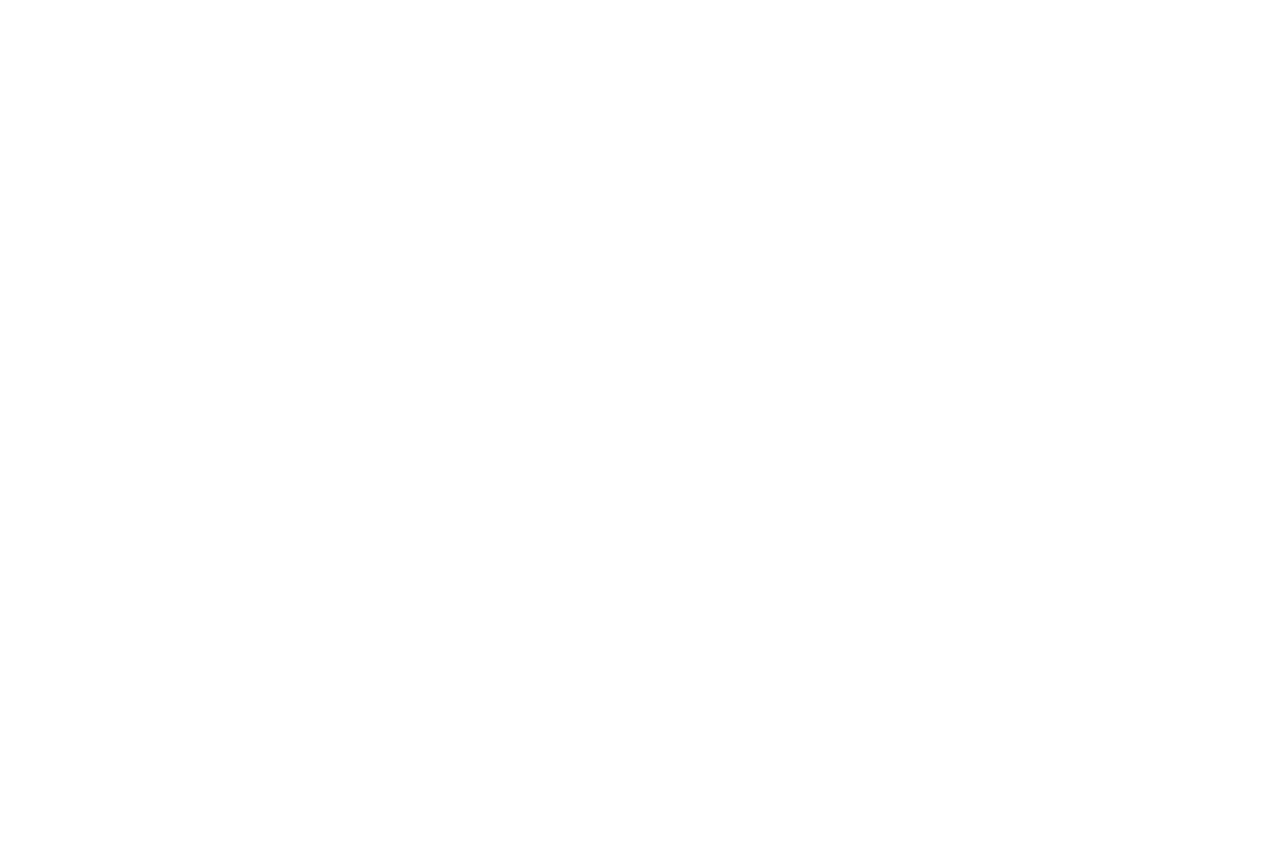
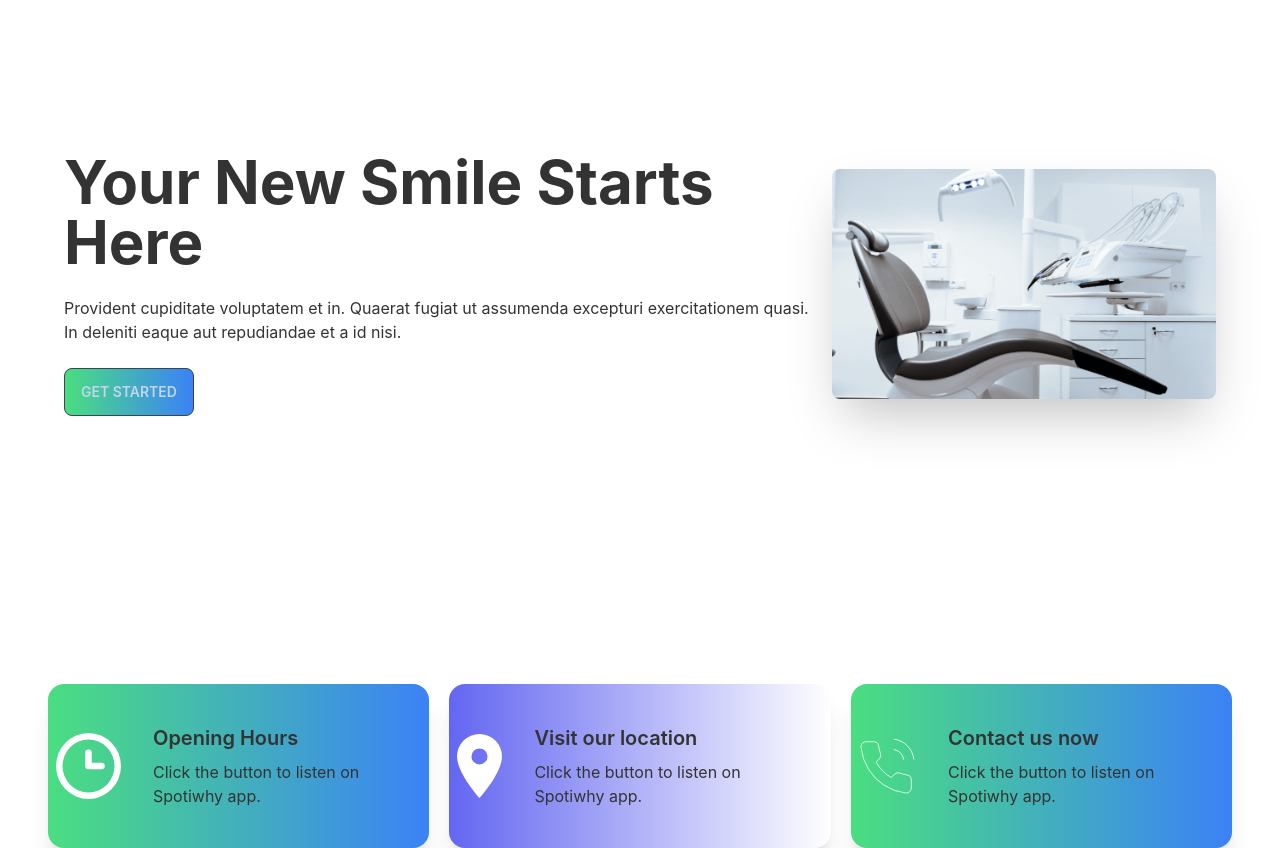
Before and after one commit to zohirul22/doctor-potal-client1, a React (Create React App) app: page / in a window 1280 px wide. Shown: the part 180-1028 px from the top of the page. Before the commit the page ends 800 px from the top, so only its background shows below. Built offline with nearby package versions, Linux system fonts and the light colour scheme.

Commit message:
Infocard page

```diff
--- a/src/App.js
+++ b/src/App.js
@@ -1,14 +1,16 @@
 import { Route, Routes } from 'react-router-dom';
 import './App.css';
 import About from './pages/About/About';
-import Home from './pages/Home/Home';
+import Home from './pages/Home/Home/Home';
+
 import Navber from './pages/Navber/Navber';
+
 
 
 function App() {
   return (
     <div >
-  <Navber></Navber>
+ <Navber></Navber>
   <Routes>
         <Route path="/" element={<Home />} />
         <Route path="about" element={<About />} />
--- /dev/null
+++ b/src/pages/Home/Bannar/Bannar.js
@@ -0,0 +1,19 @@
+import React from 'react';
+import chair from '../../../assets/images/chair.png'
+
+const Bannar = () => {
+    return (
+        <div class="hero min-h-screen px-12">
+            <div class="hero-content flex-col lg:flex-row-reverse">
+                <img src={chair} class="max-w-sm rounded-lg shadow-2xl" />
+                <div >
+                    <h1 class="text-6xl font-bold">Your New Smile Starts Here</h1>
+                    <p class="py-6">Provident cupiditate voluptatem et in. Quaerat fugiat ut assumenda excepturi exercitationem quasi. In deleniti eaque aut repudiandae et a id nisi.</p>
+                    <button type='button' class=" btn bg-gradient-to-r from-green-400 to-blue-500 hover:from-pink-500 hover:to-yellow-500">Get Started</button>
+                </div>
+            </div>
+        </div>
+    );
+};
+
+export default Bannar;
--- a/src/pages/Home/Home.js
+++ /dev/null
@@ -1,11 +0,0 @@
-import React from 'react';
-
-const Home = () => {
-    return (
-        <div>
-           <h1>Lorem ipsum dolor sit amet.</h1>
-        </div>
-    );
-};
-
-export default Home;
--- /dev/null
+++ b/src/pages/Home/Home/Home.js
@@ -0,0 +1,14 @@
+import React from 'react';
+import Bannar from '../Bannar/Bannar';
+import Info from '../Info/Info';
+
+const Home = () => {
+    return (
+        <div>
+            <Bannar></Bannar>
+            <Info></Info>
+        </div>
+    );
+};
+
+export default Home;
--- /dev/null
+++ b/src/pages/Home/Info/Info.js
@@ -0,0 +1,17 @@
+import React from 'react';
+import Infocard from '../Infocard/Infocard';
+import clock from '../../../assets/icons/clock.svg';
+import marker from '../../../assets/icons/marker.svg';
+import phone from '../../../assets/icons/phone.svg';
+
+const Info = () => {
+    return (
+        <div className='grid grid-cols-1 lg:grid-cols-3  gap-5 px-12'>
+            <Infocard  img={clock} title="Opening Hours" bgColor="bg-gradient-to-r from-green-400 to-blue-500"></Infocard>
+            <Infocard img={marker} title="Visit our location" bgColor="bg-gradient-to-r from-indigo-500"></Infocard>
+            <Infocard img={phone} title="Contact us now" bgColor="bg-gradient-to-r from-green-400 to-blue-500"></Infocard>
+        </div>
+    );
+};
+
+export default Info;
--- /dev/null
+++ b/src/pages/Home/Infocard/Infocard.js
@@ -0,0 +1,18 @@
+import React from 'react';
+
+const Infocard = ({ img ,title ,bgColor }) => {
+    return (
+        <div class={`card lg:card-side bg-base-100 shadow-xl  p-2 ${bgColor}`}>
+
+            <figure><img src={img} alt="Album" /></figure>
+
+            <div class="card-body">
+                <h2 class="card-title">{title}</h2>
+                <p>Click the button to listen on Spotiwhy app.</p>
+
+            </div>
+        </div>
+    );
+};
+
+export default Infocard;
--- a/src/pages/Navber/Navber.js
+++ b/src/pages/Navber/Navber.js
@@ -1,6 +1,17 @@
 import React from 'react';
+import { Link } from 'react-router-dom';
 
 const Navber = () => {
+    const navberItem = <>
+        <li><Link to='/'>Home</Link></li>
+        <li><Link to='/about'>About</Link></li>
+        <li><Link to='/appointment'>Appointment</Link></li>
+        <li><Link to='/review'>Reviews</Link></li>
+        <li><Link to='/contract'>Contact Us</Link></li>
+        <li><Link to='/login'>Login</Link></li>
+    </>
+
+
     return (
         <div>
             <div class="navbar bg-base-100">
@@ -10,40 +21,17 @@ const Navber = () => {
                             <svg xmlns="http://www.w3.org/2000/svg" class="h-5 w-5" fill="none" viewBox="0 0 24 24" stroke="currentColor"><path stroke-linecap="round" stroke-linejoin="round" stroke-width="2" d="M4 6h16M4 12h8m-8 6h16" /></svg>
                         </label>
                         <ul tabindex="0" class="menu menu-compact dropdown-content mt-3 p-2 shadow bg-base-100 rounded-box w-52">
-        <li><a>Item 1</a></li>
-        <li tabindex="0">
-          <a class="justify-between">
-            Parent
-            <svg class="fill-current" xmlns="http://www.w3.org/2000/svg" width="24" height="24" viewBox="0 0 24 24"><path d="M8.59,16.58L13.17,12L8.59,7.41L10,6L16,12L10,18L8.59,16.58Z"/></svg>
-          </a>
-          <ul class="p-2">
-            <li><a>Submenu 1</a></li>
-            <li><a>Submenu 2</a></li>
-          </ul>
-        </li>
-        <li><a>Item 3</a></li>
+                        {navberItem}
                         </ul>
                     </div>
                     <a class="btn btn-ghost normal-case text-xl">Doctor Portal</a>
                 </div>
                 <div class="navbar-center hidden lg:flex navbar-end">
                     <ul class="menu menu-horizontal p-0">
-      <li><a>About</a></li>
-      <li><a>Appointment</a></li>
-      <li><a>Reviews</a></li>
-      <li><a>Contact Us</a></li>
 
-      {/* <li tabindex="0">
-        <a>
-          Parent
-          <svg class="fill-current" xmlns="http://www.w3.org/2000/svg" width="20" height="20" viewBox="0 0 24 24"><path d="M7.41,8.58L12,13.17L16.59,8.58L18,10L12,16L6,10L7.41,8.58Z"/></svg>
-        </a>
-        <ul class="p-2 ">
-          <li><a>Submenu 1</a></li>
-          <li><a>Submenu 2</a></li>
-        </ul>
-      </li> */}
-      <li><a>Login</a></li>
+                    {navberItem}
+
+
                     </ul>
                 </div>
 
```
Also changed, not shown: src/pages/Home/Bannar/Bannar.css (added). Lines whose indentation alone changed are shown as unchanged.
